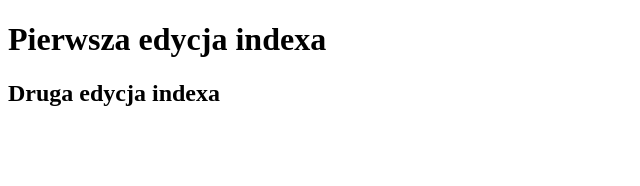
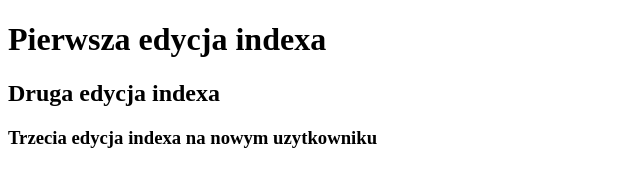
Before and after one commit to MaciejD251/Zajecia15.03_ZADANIE2, a plain HTML site: page index.html in a window 1280 px wide. Shown: the whole page, without its empty margins (0-640 px from the left). Drawn offline with Linux system fonts and the light colour scheme.

Commit message:
4. edycja na nowym użytkowniku

```diff
--- a/index.html
+++ b/index.html
@@ -9,5 +9,6 @@
 <body>
     <h1>Pierwsza edycja indexa</h1>
     <h2>Druga edycja indexa</h2>
+    <h3>Trzecia edycja indexa na nowym uzytkowniku</h3>
 </body>
 </html>
```
